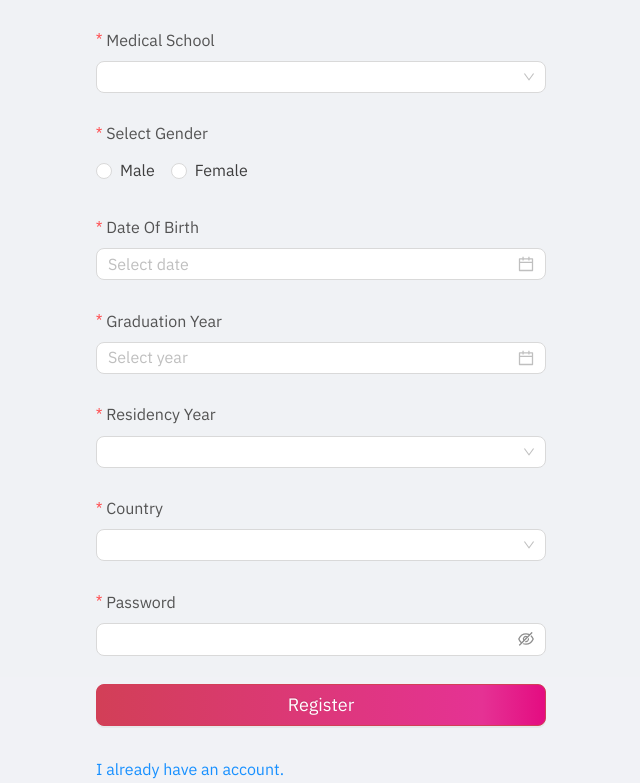
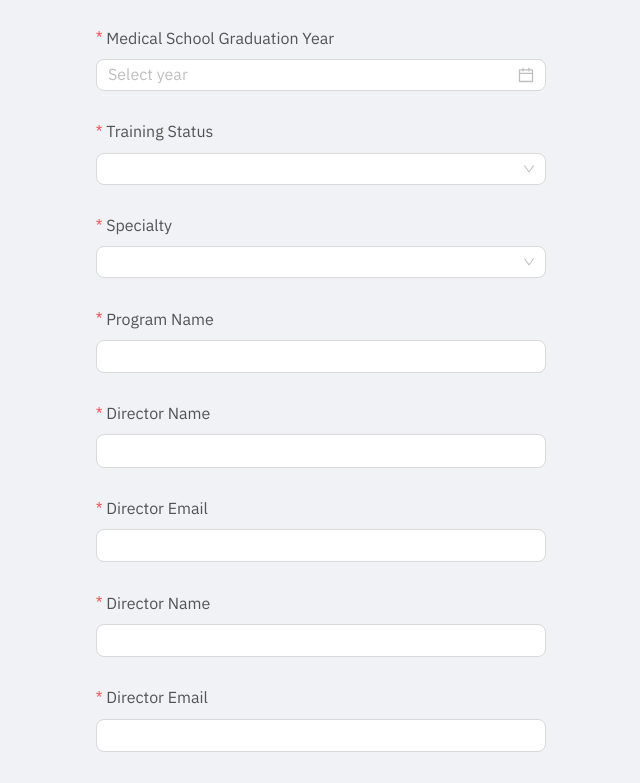
Before and after one commit to nanosoftmsz/radme-case-study-front-end, a React (Create React App) app: page /register in a window 1280 px wide. Shown: the part 417-1200 px from the top of the page, without its empty margins (319-959 px from the left). Built offline with nearby package versions, Linux system fonts and the light colour scheme.

Commit message:
chore: added new code

```diff
--- a/src/pages/Register.jsx
+++ b/src/pages/Register.jsx
@@ -1,10 +1,10 @@
 import { useState } from 'react';
-import { Form, Input, Button, Layout, Select, DatePicker, Row, Col, Radio } from 'antd';
+import { Form, Input, Button, Layout, Select, DatePicker, Row, Col } from 'antd';
 import { LoadingOutlined } from '@ant-design/icons';
 import { useHistory, Link } from 'react-router-dom';
 import moment from 'moment';
 
-import { Country, MedicalSchools, residencyYear } from '../utils/Constants';
+import { FellowStatus, MedicalGraduateStatus, MedicalStudentStatus, residencyYear, ResidentStatus, TrainingStatus } from '../utils/Constants';
 import Notification from '../components/controls/Notification';
 import { BaseAPI } from '../utils/Api';
 
@@ -18,6 +18,22 @@ const Register = () => {
   const history = useHistory();
 
   const [loading, setLoading] = useState(false);
+  const [trainingLevel, setTrainingLevel] = useState(null);
+
+  const handleTrainingStatusChange = (value) => {
+    console.log(value);
+    if (value === 'Medical Student') {
+      setTrainingLevel(MedicalStudentStatus);
+    } else if (value === 'Resident') {
+      setTrainingLevel(ResidentStatus);
+    } else if (value === 'Fellow') {
+      setTrainingLevel(FellowStatus);
+    } else if (value === 'Medical Graduate') {
+      setTrainingLevel(MedicalGraduateStatus);
+    } else {
+      setTrainingLevel(null);
+    }
+  };
 
   const onFinish = (values) => {
     setLoading(true);
@@ -88,21 +104,7 @@ const Register = () => {
             </Col>
             <Col xs={24}>
               <Form.Item name='med_school' label='Medical School' rules={[{ required: true, message: 'Please select a medical school' }]}>
-                <Select>
-                  {MedicalSchools.map((el, i) => (
-                    <Option key={i} value={el}>
-                      {el}
-                    </Option>
-                  ))}
-                </Select>
-              </Form.Item>
-            </Col>
-            <Col xs={24}>
-              <Form.Item name='gender' label='Select Gender' rules={[{ required: true, message: 'Please select your gender' }]}>
-                <Radio.Group>
-                  <Radio value='male'>Male</Radio>
-                  <Radio value='female'>Female</Radio>
-                </Radio.Group>
+                <Input />
               </Form.Item>
             </Col>
             <Col xs={24}>
@@ -111,32 +113,78 @@ const Register = () => {
               </Form.Item>
             </Col>
             <Col xs={24}>
-              <Form.Item name='graduation_year' label='Graduation Year' rules={[{ required: true, message: 'Please select graduation year' }]}>
+              <Form.Item name='graduation_year' label='Medical School Graduation Year' rules={[{ required: true, message: 'Please select graduation year' }]}>
                 <DatePicker style={{ width: '100%' }} picker='year' />
               </Form.Item>
             </Col>
+
             <Col xs={24}>
-              <Form.Item name='residency_year' label='Residency Year' rules={[{ required: true, message: 'Please select residency year' }]}>
-                <Select>
-                  {residencyYear.map((el) => (
-                    <Option key={el.id} value={el.id}>
-                      {el.value}
+              <Form.Item name='training_status' label='Training Status' rules={[{ required: true, message: 'Please select training status' }]}>
+                <Select allowClear onChange={handleTrainingStatusChange}>
+                  {TrainingStatus.map((el) => (
+                    <Option key={el} value={el}>
+                      {el}
                     </Option>
                   ))}
                 </Select>
               </Form.Item>
             </Col>
+            {trainingLevel && (
+              <Col xs={24}>
+                <Form.Item name='training_level' label='Training Level' rules={[{ required: true, message: 'Please select training level' }]}>
+                  <Select>
+                    {trainingLevel?.map((el) => (
+                      <Option key={el} value={el}>
+                        {el}
+                      </Option>
+                    ))}
+                  </Select>
+                </Form.Item>
+              </Col>
+            )}
             <Col xs={24}>
-              <Form.Item name='country' label='Country' rules={[{ required: true, message: 'Please select country' }]}>
-                <Select optionFilterProp='children' showSearch allowClear>
-                  {Country.map((el) => (
-                    <Option key={el.code} value={el.name}>
-                      {el.name}
-                    </Option>
-                  ))}
-                </Select>
+              <Form.Item name='specialty' label='Specialty' rules={[{ required: true, message: 'Specialty is required' }]}>
+                <Select></Select>
               </Form.Item>
             </Col>
+            <Col xs={24}>
+              <Form.Item name='program_name' label='Program Name' rules={[{ required: true, message: 'Program name is required' }]}>
+                <Input />
+              </Form.Item>
+            </Col>
+            <Col xs={24}>
+              <Form.Item name='director_name' label='Director Name' rules={[{ required: true, message: 'Director name is required' }]}>
+                <Input />
+              </Form.Item>
+            </Col>
+            <Col xs={24}>
+              <Form.Item
+                name='director_email'
+                label='Director Email'
+                rules={[
+                  { required: true, message: 'Director email is required' },
+                  { type: 'email', message: 'Email is not valid' },
+                ]}>
+                <Input />
+              </Form.Item>
+            </Col>
+            <Col xs={24}>
+              <Form.Item name='director_name' label='Director Name' rules={[{ required: true, message: 'Director name is required' }]}>
+                <Input />
+              </Form.Item>
+            </Col>
+            <Col xs={24}>
+              <Form.Item
+                name='director_email'
+                label='Director Email'
+                rules={[
+                  { required: true, message: 'Director email is required' },
+                  { type: 'email', message: 'Email is not valid' },
+                ]}>
+                <Input />
+              </Form.Item>
+            </Col>
+
             <Col xs={24}>
               <Form.Item
                 name='password'
--- a/src/utils/Constants.js
+++ b/src/utils/Constants.js
@@ -78,6 +78,16 @@ export const residencyYear = [
 ];
 
 export const MedicalSchools = ['Medical college of Wisconsin', 'Baylor college of medicine'];
+
+export const TrainingStatus = ['Medical Student', 'Resident', 'Fellow', 'Practical Physician', 'Medical Graduate'];
+
+export const MedicalStudentStatus = ['MS1', 'MS2', 'MS3', 'MS4', 'MS5', 'MS6'];
+
+export const ResidentStatus = ['PG1', 'PG2', 'PG3', 'PG4', 'PG5', 'PG6', 'PG7'];
+
+export const FellowStatus = ['FY1', 'FY2', 'FY3', 'FY4'];
+
+export const MedicalGraduateStatus = ['Seeking To Match', 'Seeking Alternative Pathway Radiology Fellowship'];
 
 export const Country = [
   { name: 'Afghanistan', code: 'AF' },
```
